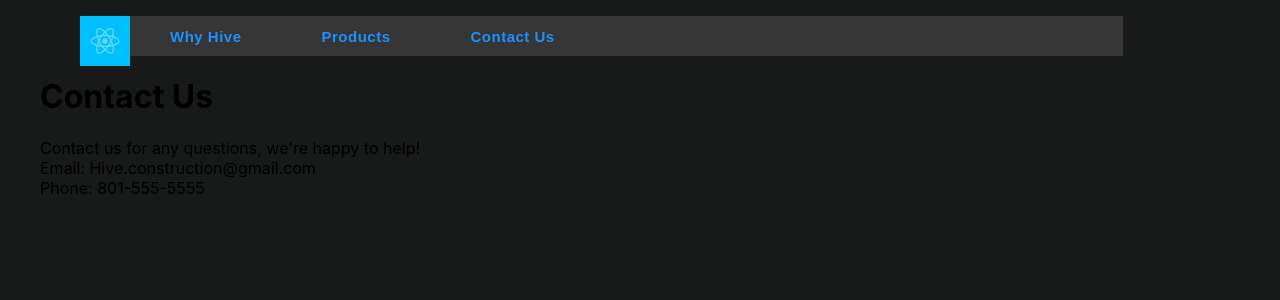
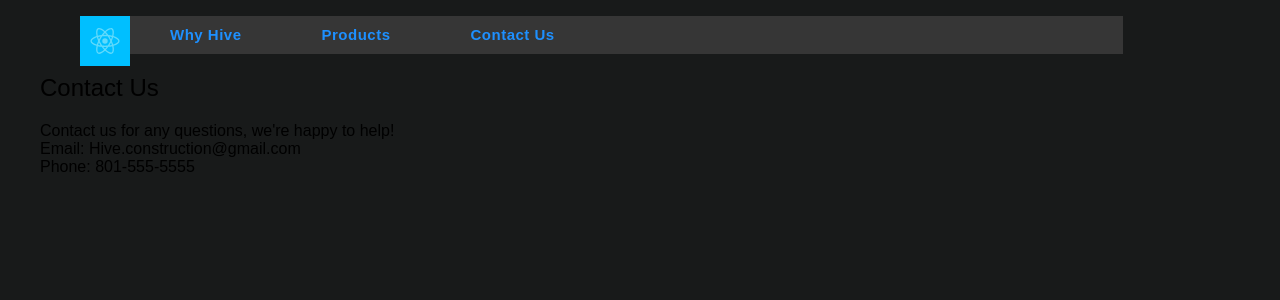
Before and after one commit to Wyattog/Web-Dev-Project, a React (Create React App) app in the folder react-app/: page /contact in a window 1280 px wide. Shown: the top 300 px of the page. Built offline with nearby package versions, Linux system fonts and the light colour scheme.

Commit message:
css added for components

```diff
--- a/react-app/src/components/contact.js
+++ b/react-app/src/components/contact.js
@@ -1,13 +1,13 @@
 import React from 'react';
 import NavBar from './navBar';
-
+import './stylesheets/component.css'
 class Contact extends React.Component {
 
     render(){
      return (
             <blockquote>
             <NavBar />
-            <h1>Contact Us</h1>
+            <h2>Contact Us</h2>
 
             <div>Contact us for any questions, we're happy to help!</div>
 
--- /dev/null
+++ b/react-app/src/components/stylesheets/component.css
@@ -0,0 +1,9 @@
+h2 {
+    font-family: Arial, Helvetica, sans-serif;
+    font-weight: 200;
+}
+
+div {
+    font-family: Arial, Helvetica, sans-serif;
+
+}
```
Also changed, not shown: react-app/src/components/stylesheets/index.css (deleted).
